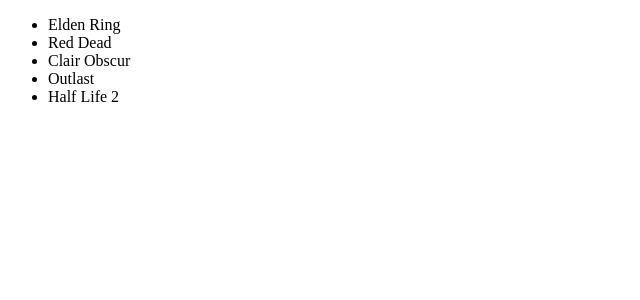
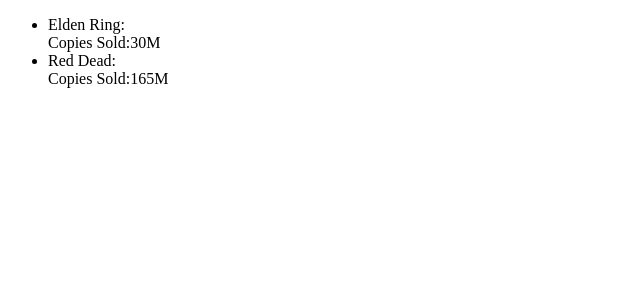
Before and after one commit to RemanthManyam/Upgrade, a React (Vite) app in the folder props-conditional-and-list-rendering/: page / in a window 1280 px wide. Shown: the top 300 px of the page, without its empty margins (0-640 px from the left). Built offline with nearby package versions, Linux system fonts and the light colour scheme.

Commit message:
Used objects, filter and map method to display a more complex array

```diff
--- a/props-conditional-and-list-rendering/src/ListRendering.jsx
+++ b/props-conditional-and-list-rendering/src/ListRendering.jsx
@@ -2,11 +2,27 @@
 
 function ListRendering(){
 
-    const games = ["Elden Ring", "Red Dead", "Clair Obscur", "Outlast", "Half Life 2"]
+    const games = [{uid: 1,name: "Elden Ring", copiesSoldInMillions: 30}, {uid: 2,name:"Red Dead", copiesSoldInMillions: 165}, {uid: 3,name: "Clair Obscur", copiesSoldInMillions: 7},
+        {uid: 4,name:"Outlast", copiesSoldInMillions: 10}, {uid: 5,name:"Half Life 2", copiesSoldInMillions: 1}];
 
-    // games.sort();
+    // games.sort((a,b) => a.name.localeCompare(b.name)); ALPHABETICAL SORT
+    // games.sort((a,b) => b.name.localeCompare(a.name)); REVERSE ALPHABETICAL
+    games.sort((a,b) => a.copiesSoldInMillions - b.copiesSoldInMillions); //ASCENDING ORDER
+    // games.sort((a,b) => b.copiesSoldInMillions - a.copiesSoldInMillions); DESCENDING ORDER
 
-    const listItems = games.map((ele) => <li>{ele}</li>);
+    const tenM = games.filter(ele => ele.copiesSoldInMillions > 10);
+
+    // const listItems = games.map((ele) => <li key={ele.uid}>
+    //                                         {ele.name}: &nbsp; <br></br>
+    //                                         Copies Sold: {ele.copiesSoldInMillions}M
+    //                                         </li>);
+
+    const listItems = tenM.map((ele) => <li key={ele.uid}>
+                                        {ele.name}: &nbsp;<br></br>
+                                        Copies Sold:{ele.copiesSoldInMillions}M
+
+                                        </li>);
+
     return(<ul>{listItems}</ul>);
 }
 
```
